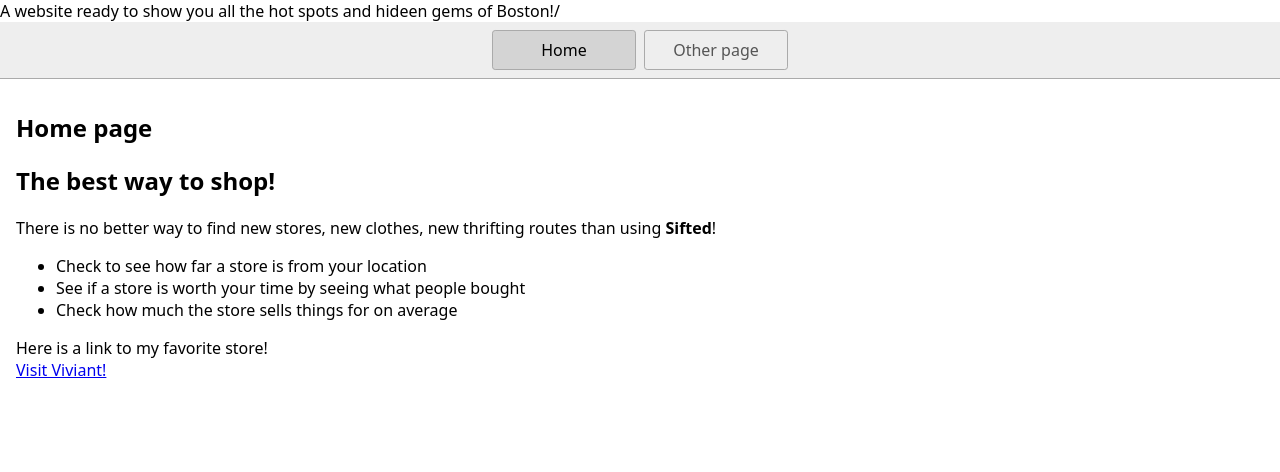
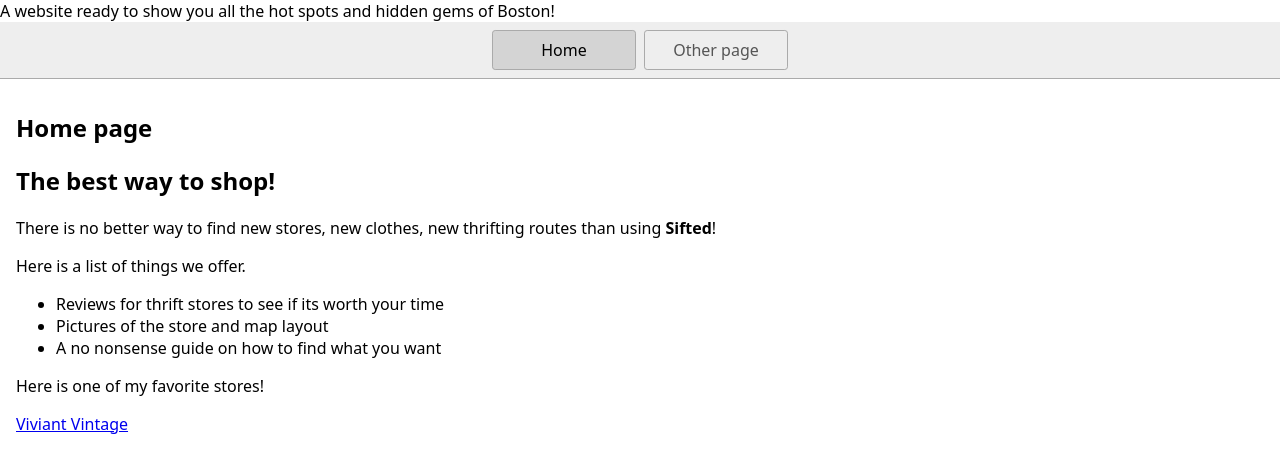
Before and after one commit to xmessiahh/stackblitz-starters-k6957dz, a website: page index.html in a window 1280 px wide. Drawn offline with Linux system fonts and the light colour scheme.

Commit message:
class style

```diff
--- a/index.html
+++ b/index.html
@@ -3,7 +3,7 @@
   <head>
     <title>Sifted</title>
     <meta charset="UTF-8" />
-    <meta name="description">A website ready to show you all the hot spots and hideen gems of Boston!/</meta>
+    <meta name="description">A website ready to show you all the hot spots and hidden gems of Boston!</meta>
     <!--
       Need a visual blank slate?
       Remove all code in `styles.css`!
@@ -17,16 +17,23 @@
       <a href="/page2.html">Other page</a>
     </nav>
     <main>
+    <div>
       <h1>Home page</h1>
-      <h2>The best way to shop!</h2>
-      <p> There is no better way to find new stores, new clothes, new thrifting routes than using <b>Sifted</b>!
-        <ul>
-          <li>Check to see how far a store is from your location</li>
-          <li>See if a store is worth your time by seeing what people bought</li>
-          <li>Check how much the store sells things for on average</li>
-        </ul>
-        <div>Here is a link to my favorite store!</div>
-        <a href="https://vivantvintage.com" target="_blank">Visit Viviant! </a>
+    </div>
+      <div>
+        <h2>The best way to shop!</h2>
+          <p> There is no better way to find new stores, new clothes, new thrifting routes than using <b>Sifted</b>!
+          <p> Here is a list of things we offer.</p>
+      </div>
+        <div>
+      <ul>
+        <li>Reviews for thrift stores to see if its worth your time</li>
+        <li>Pictures of the store and map layout</li>
+        <li>A no nonsense guide on how to find what you want</li>
+      </ul>
+      </div>
+     <p>Here is one of my favorite stores!</p>
+    <a href="https://vivantvintage.com/"target="_blank">Viviant Vintage</a>
     </main>
   </body>
 </html>
```
Also changed, not shown: page2.html (+11 -4 lines).
